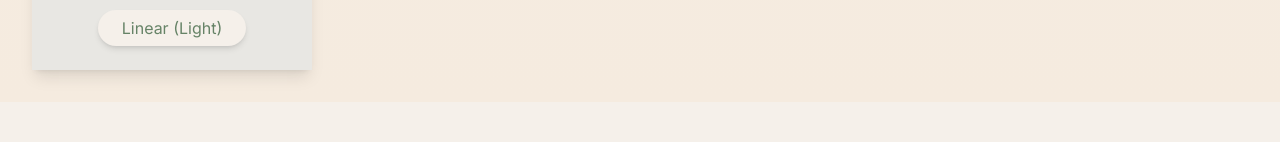
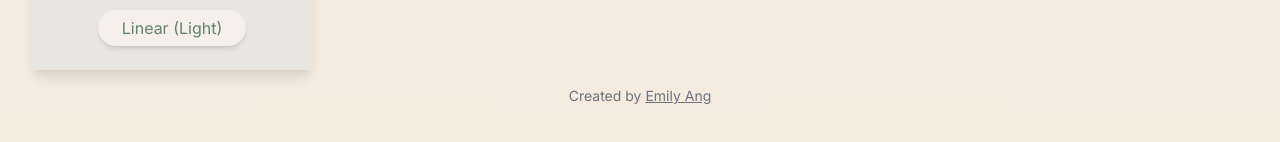
Before and after one commit to eang010/keyboard-workshop-countdown, a Next.js app: page /options in a window 1280 px wide. Shown: the part 1656-1798 px from the top of the page. Before the commit the page ends 1758 px from the top, so only its background shows below. Built offline with nearby package versions, Linux system fonts and the light colour scheme.

Commit message:
Include created by footer

```diff
--- a/app/options/page.tsx
+++ b/app/options/page.tsx
@@ -306,6 +306,17 @@ const OptionsPage: FC = () => {
           onClose={() => setSelectedSwitch(null)}
         />
       )}
+
+      <div className="mt-auto p-4 text-center text-sm text-gray-500">
+        Created by <a
+          href="https://www.linkedin.com/in/emilyang20/"
+          target="_blank"
+          rel="noopener noreferrer"
+          className="hover:text-gray-700 underline"
+        >
+          Emily Ang
+        </a>
+      </div>
     </div>
   )
 }
```
